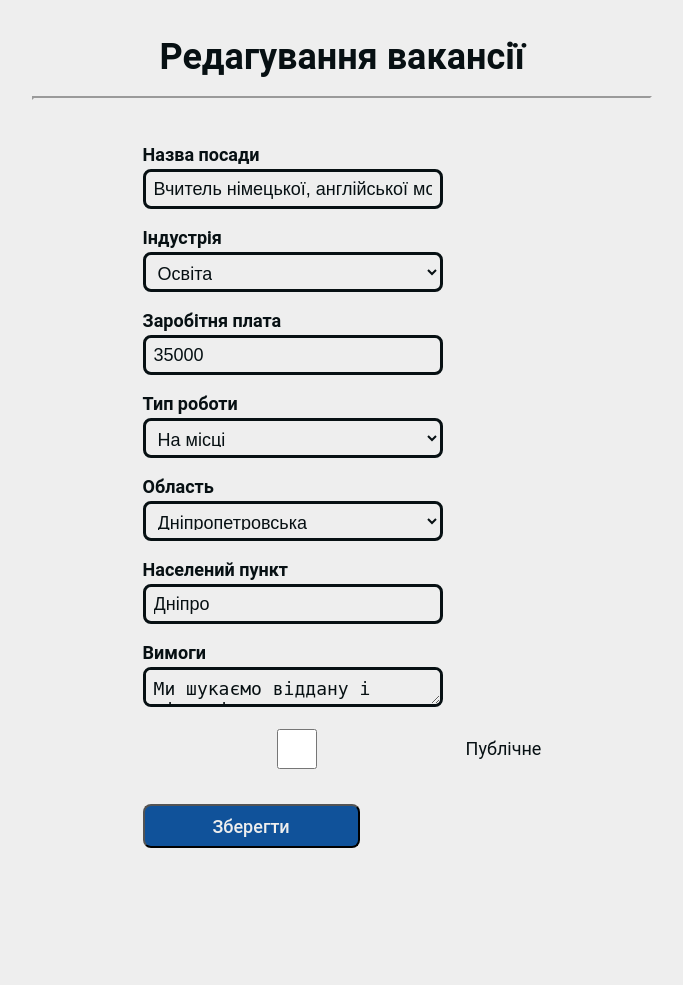
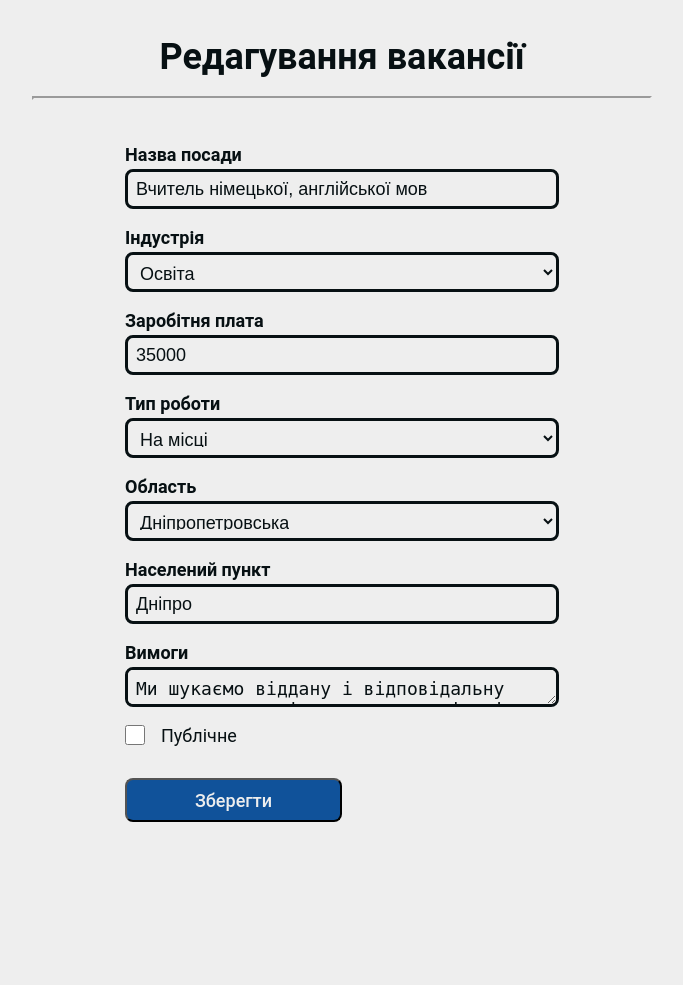
Before and after one commit to anonjustchillin/job_search_website, a Django app: page /job/update-job/4/ in a window 1280 px wide. Shown: the part 108-1093 px from the top of the page, without its empty margins (298-981 px from the left). Run offline with Django 4.2, Linux system fonts and the light colour scheme; data comes from the database, SQL or seed files in the repository; both versions use the stored data as it was after the commit; parts of the project's set-up code (start-up, migrations or seed data) failed here and were passed over; some libraries are stand-ins or nearby versions.

Commit message:
input designs 90% fixed textbox is still waiting:(

```diff
--- a/djangodb/templates/company/update_company.html
+++ b/djangodb/templates/company/update_company.html
@@ -17,17 +17,17 @@
     {% csrf_token %}
     <div>
         <label class="p1 bold">Назва компанії</label>
-        {% render_field form.name class="form-control" %}
+        {% render_field form.name class="form-control form-item" %}
         <!--<input type="text" id="name" name="name" placeholder="Введіть назву компанії" class="form-item" required>-->
     </div>
     <div>
         <label class="p1 bold">Країна</label>
-        {% render_field form.country class="form-control" %}
+        {% render_field form.country class="form-control form-item" %}
         <!--<input type="text" id="country" name="country" placeholder="Введіть країну" class="form-item" required>-->
     </div>
     <div>
         <label class="p1 bold">Населений пункт</label>
-        {% render_field form.city class="form-control" %}
+        {% render_field form.city class="form-control form-item" %}
         <!--<input type="text" id="city" name="city" placeholder="Введіть населений пункт" class="form-item" required>-->
     </div>
     <div>
--- a/djangodb/templates/job/update_job.html
+++ b/djangodb/templates/job/update_job.html
@@ -17,35 +17,35 @@
     {% csrf_token %}
     <div>
         <label class="p1 bold">Назва посади</label>
-        {% render_field form.title class="form-control" %}
+        {% render_field form.title class="form-control form-item" %}
     </div>
     <div>
         <label class="p1 bold">Індустрія</label>
-        {% render_field form.industry class="form-control" %}
+        {% render_field form.industry class="form-control form-item" %}
     </div>
     <div>
         <label class="p1 bold">Заробітня плата</label>
-        {% render_field form.salary class="form-control" %}
+        {% render_field form.salary class="form-control form-item" %}
     </div>
     <div>
         <label class="p1 bold">Тип роботи</label>
-        {% render_field form.type class="form-control" %}
+        {% render_field form.type class="form-control form-item" %}
     </div>
     <div>
         <label class="p1 bold">Область</label>
-        {% render_field form.region class="form-control" %}
+        {% render_field form.region class="form-control form-item" %}
     </div>
     <div>
         <label class="p1 bold">Населений пункт</label>
-        {% render_field form.location class="form-control" %}
+        {% render_field form.location class="form-control form-item" %}
     </div>
     <div>
         <label class="p1 bold">Вимоги</label>
-        {% render_field form.reqs class="form-control" %}
+        {% render_field form.reqs class="form-control form-item" %}
     </div>
 
     <div class="align-content" style="align-items: center; gap: 16px; margin: 0;">
-                {% render_field form.is_available class="form-control" %}
+                {% render_field form.is_available class="form-control checkbox" %}
 
             <!--<input type="checkbox" id="is_available" name="is_available" class="checkbox">-->
             <label class="p1 regular">Публічне</label>
--- a/djangodb/templates/users/login.html
+++ b/djangodb/templates/users/login.html
@@ -1,5 +1,6 @@
 {% extends 'base_auth.html' %}
 {% load static %}
+{% load widget_tweaks %}
 
 {% block title %}Вхід{% endblock %}
 
@@ -13,7 +14,7 @@
       {% endif %}-->
     <form class="container" method="POST">
         {% csrf_token %}
-        <h3 class="h3 bold" style="margin-bottom: 12px;">Вхід</h3>
+        <h3 class="h3 bold">Вхід</h3>
         <hr class="line">
         <!--
         <div class="alert">
```
Also changed, not shown: djangodb/templates/job/create_job.html (+11 -10 lines), djangodb/templates/resume/update_resume.html (+12 -7 lines), djangodb/templates/users/register_applicant.html (+17 -1 lines), djangodb/templates/users/register_recruiter.html (+19 -1 lines), djangodb/db.sqlite3, 2 other files.
